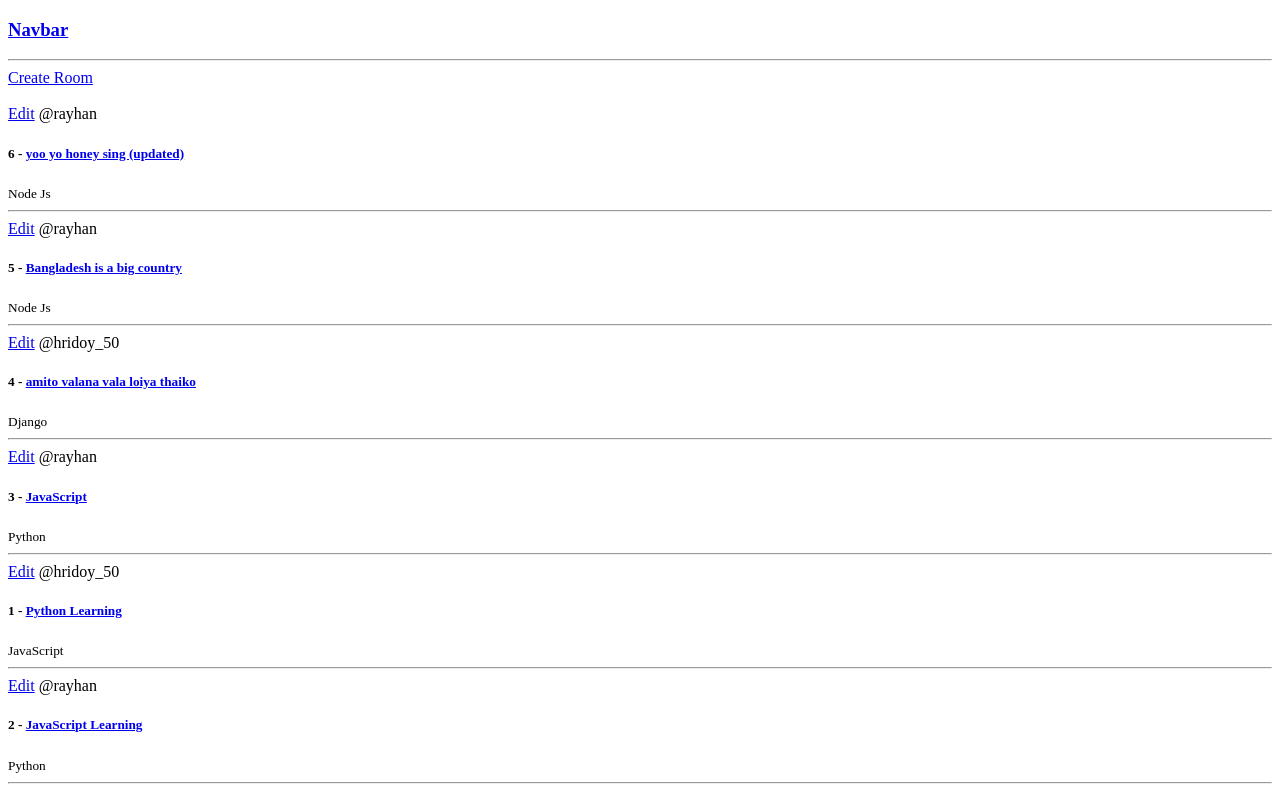
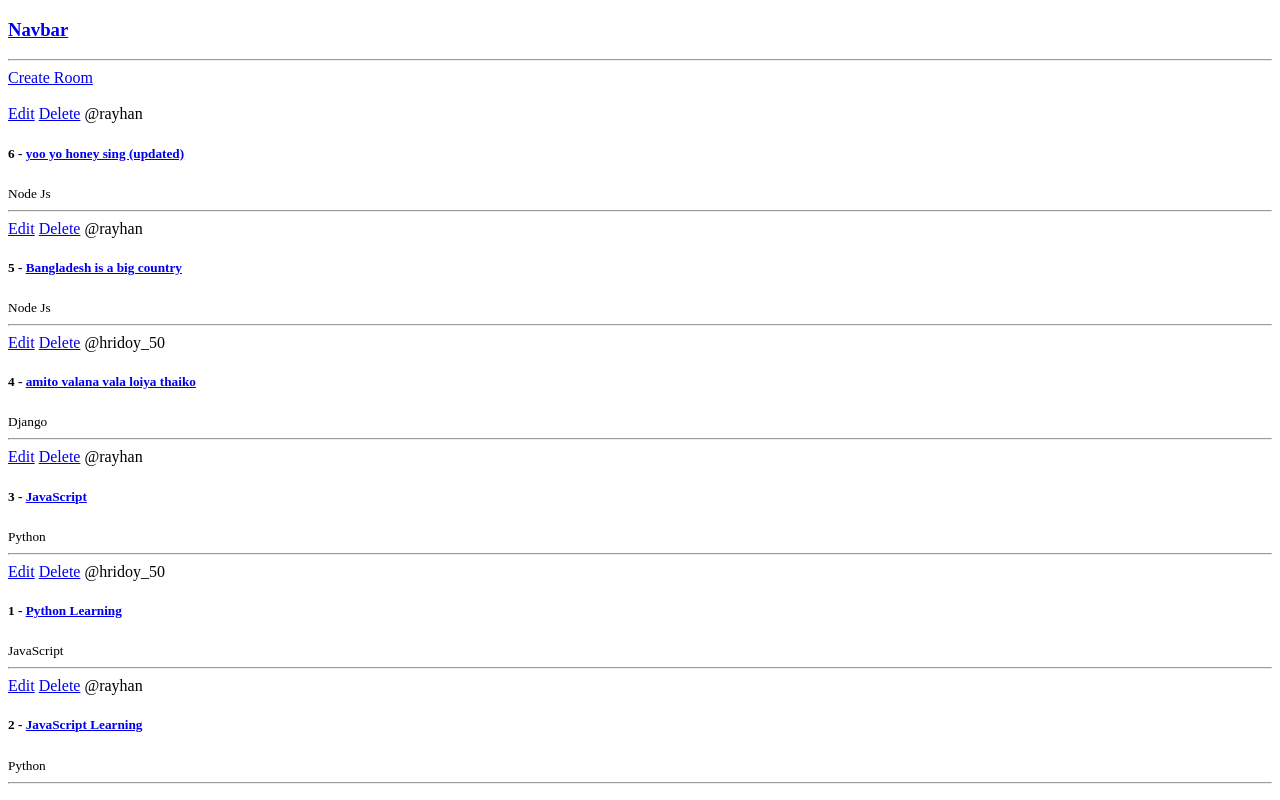
Before and after one commit to progRayhan/StudyBuddy, a Django app: page / in a window 1280 px wide. Run offline with Django 4.2, Linux system fonts and the light colour scheme; data comes from the database, SQL or seed files in the repository; both versions use the stored data as it was after the commit.

Commit message:
delete operation added

```diff
--- a/base/templates/base/home.html
+++ b/base/templates/base/home.html
@@ -9,6 +9,7 @@
     {% for a in room %}
         <div>
             <a href="{% url 'update-room' a.id %}">Edit</a>
+            <a href="{% url 'delete-room' a.id %}">Delete</a>
             <span>@{{a.host.username}}</span>
             <h5>{{a.id}} - <a href="{% url 'room' a.id %}">{{a.name}}</a></h5>
             <small>{{a.topic.name}}</small>
--- a/base/urls.py
+++ b/base/urls.py
@@ -5,5 +5,6 @@ urlpatterns = [
     path("", views.home, name="home"),
     path("room/<str:pk>/", views.room, name="room"),
     path("create-room/", views.createRoom, name="create-room"),
-    path("update-room/<str:pk>/", views.updateRoom, name="update-room")
+    path("update-room/<str:pk>/", views.updateRoom, name="update-room"),
+    path("delete-room/<str:pk>/", views.deleteRoom, name="delete-room")
 ]
--- a/base/views.py
+++ b/base/views.py
@@ -50,3 +50,10 @@ def updateRoom(request,pk):
 
     context = {'form':form}
     return render(request, 'base/room_form.html',context)
+
+def deleteRoom(request,pk):
+    room = Room.objects.get(id=pk)
+    if request.method == 'POST':
+        room.delete()
+        return redirect('home')
+    return render(request, 'base/delete.html', {'obj':room})
```
Also changed, not shown: base/templates/base/delete.html (added, +12 -0 lines), db.sqlite3.
